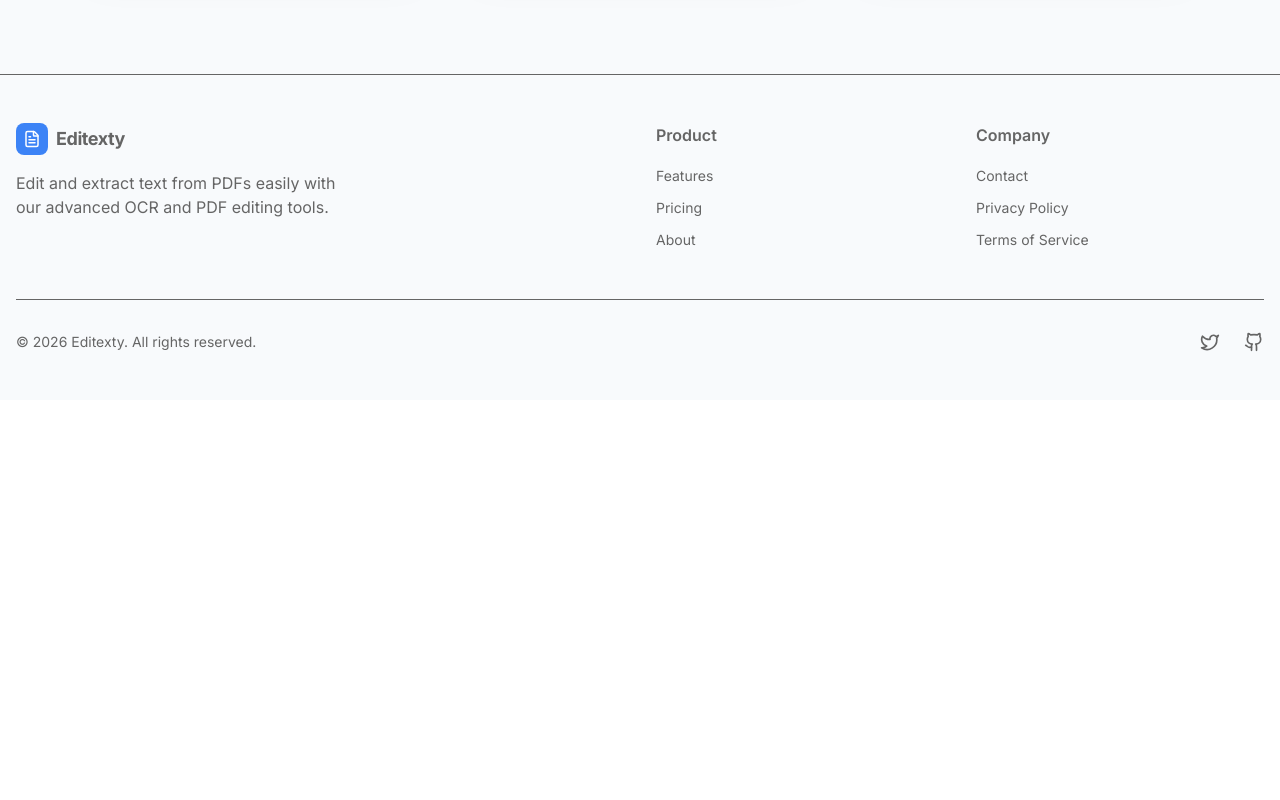
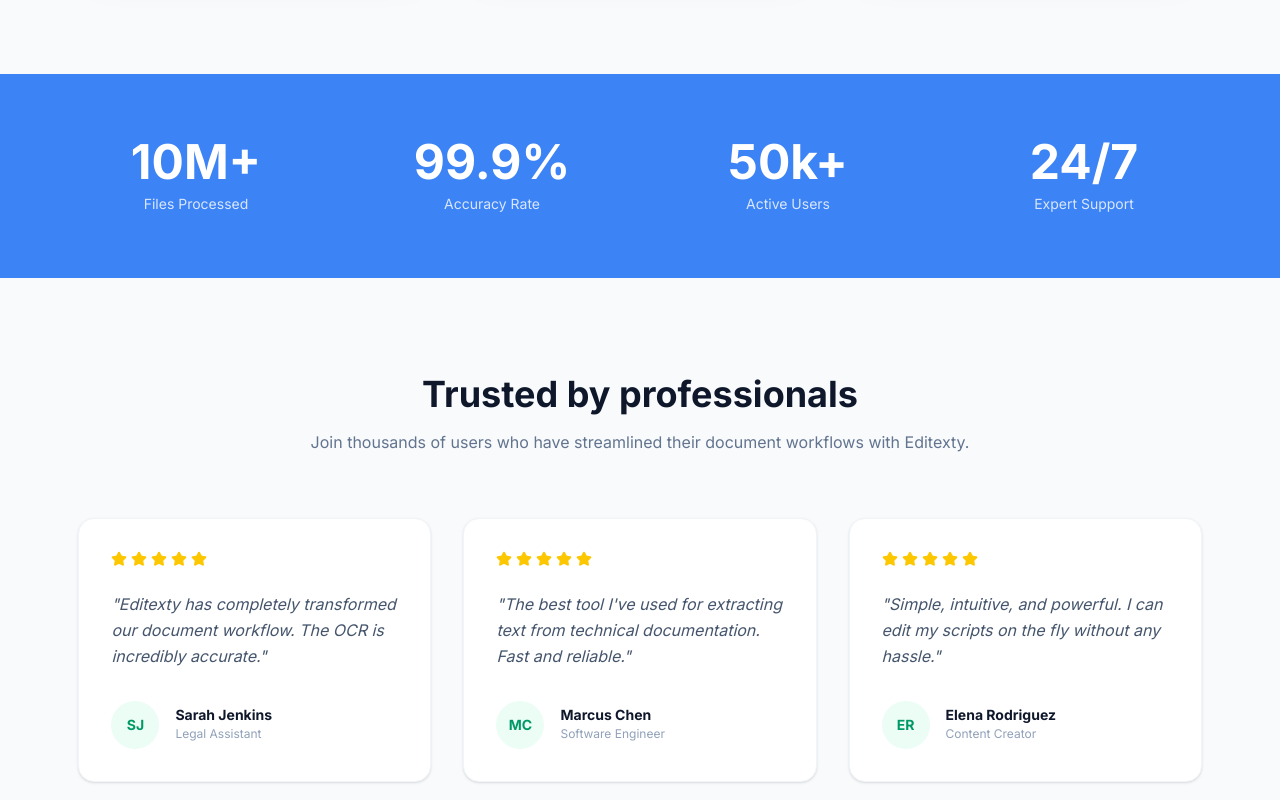
Before and after one commit to UmejrZukorlic/editexty-frontend, a Next.js app: page / in a window 1280 px wide. Shown: the part 1680-2480 px from the top of the page. Before the commit the page ends 2080 px from the top, so only its background shows below. Built offline with nearby package versions, Linux system fonts and the light colour scheme.

Commit message:
feat: added testimonials

```diff
--- /dev/null
+++ b/app/components/Testimonials.tsx
@@ -0,0 +1,112 @@
+import { Star } from "lucide-react";
+
+const StatsAndTestimonials = () => {
+  const stats = [
+    { label: "Files Processed", value: "10M+" },
+    { label: "Accuracy Rate", value: "99.9%" },
+    { label: "Active Users", value: "50k+" },
+    { label: "Expert Support", value: "24/7" },
+  ];
+
+  const testimonials = [
+    {
+      name: "Sarah Jenkins",
+      role: "Legal Assistant",
+      initials: "SJ",
+      bgColor: "bg-emerald-50",
+      textColor: "text-emerald-600",
+      content:
+        '"Editexty has completely transformed our document workflow. The OCR is incredibly accurate."',
+    },
+    {
+      name: "Marcus Chen",
+      role: "Software Engineer",
+      initials: "MC",
+      bgColor: "bg-emerald-50",
+      textColor: "text-emerald-600",
+      content:
+        '"The best tool I\'ve used for extracting text from technical documentation. Fast and reliable."',
+    },
+    {
+      name: "Elena Rodriguez",
+      role: "Content Creator",
+      initials: "ER",
+      bgColor: "bg-emerald-50",
+      textColor: "text-emerald-600",
+      content:
+        '"Simple, intuitive, and powerful. I can edit my scripts on the fly without any hassle."',
+    },
+  ];
+
+  return (
+    <div className="w-full">
+      {/* --- STATS SECTION --- */}
+      <section className="bg-primary py-16 px-4">
+        <div className="max-w-6xl mx-auto grid grid-cols-2 md:grid-cols-4 gap-8 text-center">
+          {stats.map((stat, index) => (
+            <div key={index} className="text-white">
+              <div className="text-4xl md:text-5xl font-bold mb-2">
+                {stat.value}
+              </div>
+              <div className="text-primary-foreground text-sm opacity-80">
+                {stat.label}
+              </div>
+            </div>
+          ))}
+        </div>
+      </section>
+
+      {/* --- TESTIMONIALS SECTION --- */}
+      <section className="py-24 bg-secondary-foreground px-4">
+        <div className="max-w-[90%] mx-auto">
+          <div className="text-center mb-16">
+            <h2 className="text-4xl font-bold text-slate-900 mb-4">
+              Trusted by professionals
+            </h2>
+            <p className="text-slate-500 max-w-2xl mx-auto">
+              Join thousands of users who have streamlined their document
+              workflows with Editexty.
+            </p>
+          </div>
+
+          <div className="grid grid-cols-1 md:grid-cols-3 gap-8">
+            {testimonials.map((t, index) => (
+              <div
+                key={index}
+                className="p-8 rounded-2xl border border-slate-100 bg-white shadow-sm flex flex-col justify-between">
+                <div>
+                  <div className="flex gap-1 mb-6">
+                    {[...Array(5)].map((_, i) => (
+                      <Star
+                        key={i}
+                        className="w-4 h-4 fill-yellow-400 text-yellow-400"
+                      />
+                    ))}
+                  </div>
+                  <p className="text-slate-600 italic leading-relaxed mb-8">
+                    {t.content}
+                  </p>
+                </div>
+
+                <div className="flex items-center gap-4">
+                  <div
+                    className={`w-12 h-12 rounded-full ${t.bgColor} ${t.textColor} flex items-center justify-center font-bold text-sm`}>
+                    {t.initials}
+                  </div>
+                  <div>
+                    <h4 className="font-bold text-slate-900 text-sm leading-none mb-1">
+                      {t.name}
+                    </h4>
+                    <p className="text-slate-400 text-xs">{t.role}</p>
+                  </div>
+                </div>
+              </div>
+            ))}
+          </div>
+        </div>
+      </section>
+    </div>
+  );
+};
+
+export default StatsAndTestimonials;
--- a/app/page.tsx
+++ b/app/page.tsx
@@ -2,6 +2,7 @@
 import Footer from "./components/layout/Footer";
 import HeroSection from "./components/Hero";
 import FeaturesSection from "./components/FeaturesSection";
+import StatsAndTestimonials from "./components/Testimonials";
 
 export default function Home() {
   return (
@@ -9,6 +10,7 @@
       <Navbar />
       <HeroSection />
       <FeaturesSection />
+      <StatsAndTestimonials />
       <Footer />
     </div>
   );
```
